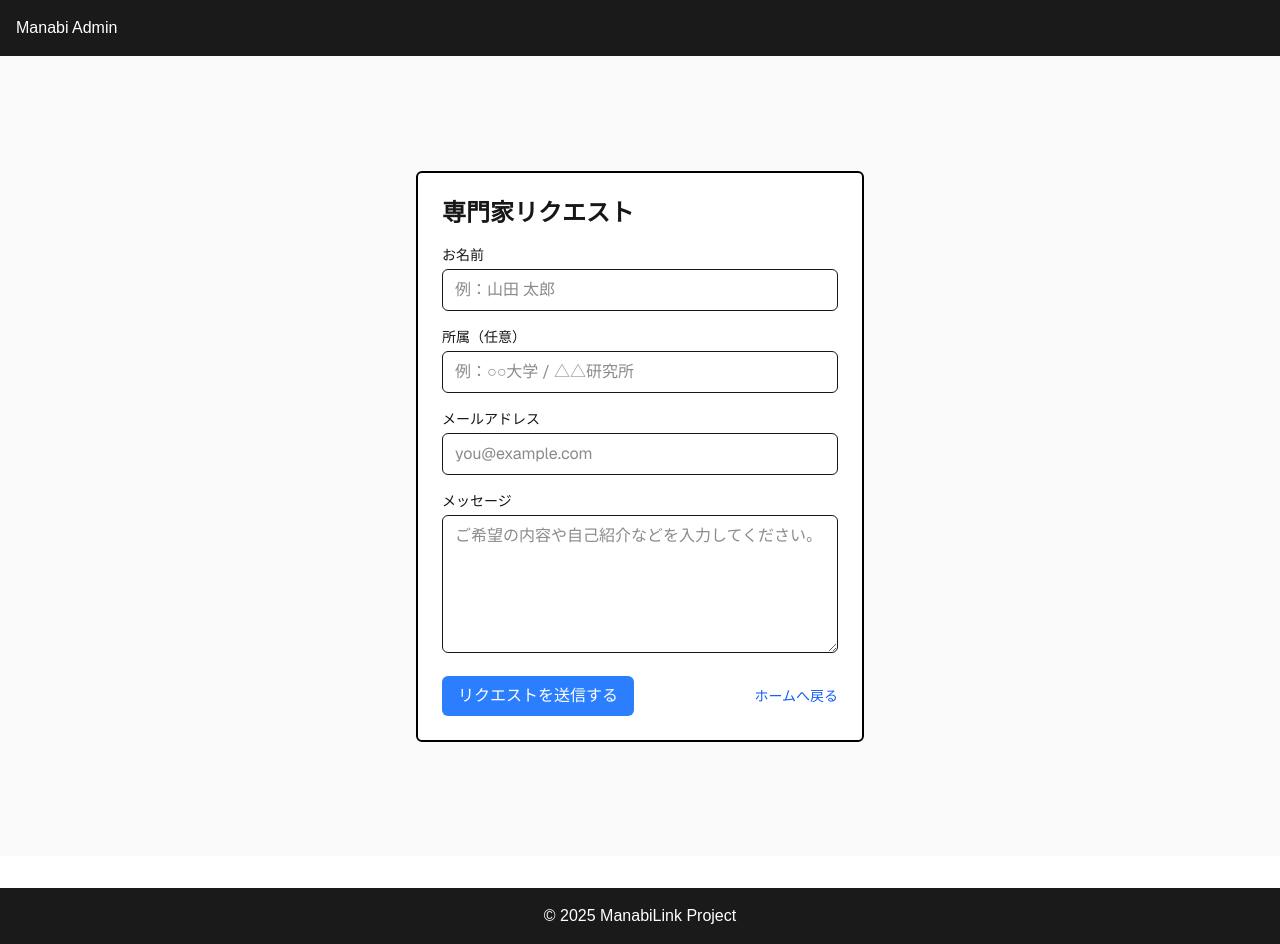
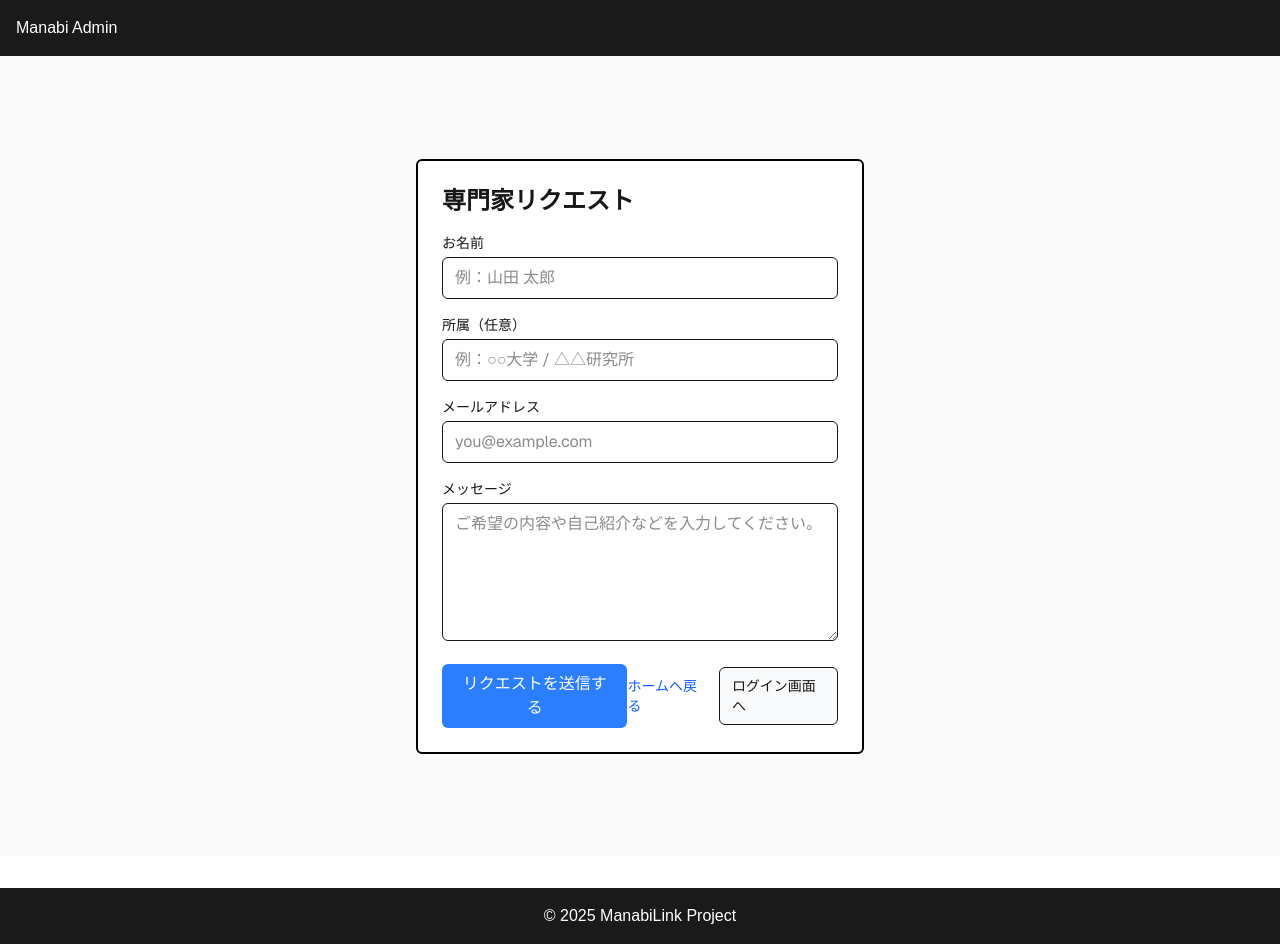
Before and after one commit to ManabiLink/manabi-admin, a Next.js app: page /register in a window 1280 px wide. Built offline with nearby package versions, Linux system fonts and the light colour scheme; no server answers.

Commit message:
ログイン画面と登録画面の雰囲気を統一

```diff
--- a/app/login/page.js
+++ b/app/login/page.js
@@ -100,14 +100,19 @@ export default function LoginPage() {
             >
               {loading ? "ログイン中…" : "ログイン"}
             </button>
-            <div className="text-sm">
-              <Link href="/register" className="text-blue-600 hover:underline">
-                新規登録
-              </Link>
-              {" / "}
-              <Link href="/contact" className="text-blue-600 hover:underline">
-                パスワード再発行
-              </Link>
+            <div className="flex items-center gap-3">
+              <button
+                type="button"
+                onClick={() => router.push('/register')}
+                className="px-3 py-2 border rounded-md text-sm bg-gray-50 hover:bg-gray-100"
+              >
+                新規登録へ
+              </button>
+              {/* <div className="text-sm">
+                <Link href="/contact" className="text-blue-600 hover:underline">
+                  パスワード再発行
+                </Link>
+              </div> */}
             </div>
           </div>
         </form>
--- a/app/register/page.js
+++ b/app/register/page.js
@@ -158,9 +158,17 @@ export default function ExpertRequestPage() {
 						>
 							{loading ? "送信中…" : "リクエストを送信する"}
 						</button>
-						<Link href="/" className="text-sm text-blue-600 hover:underline">
-							ホームへ戻る
-						</Link>
+						<div className="flex items-center gap-3">
+							<Link href="/" className="text-sm text-blue-600 hover:underline">
+								ホームへ戻る
+							</Link>
+							<Link
+								href="/login"
+								className="px-3 py-2 border rounded-md text-sm bg-gray-50 hover:bg-gray-100"
+							>
+								ログイン画面へ
+							</Link>
+						</div>
 					</div>
 				</form>
 			</div>
```
